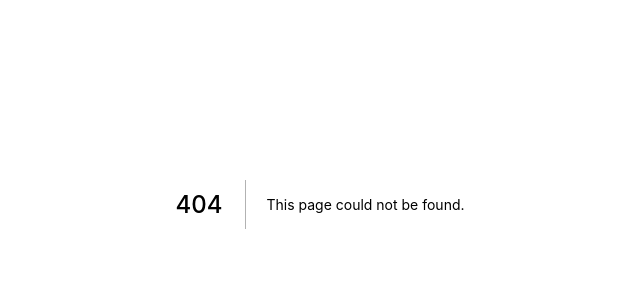
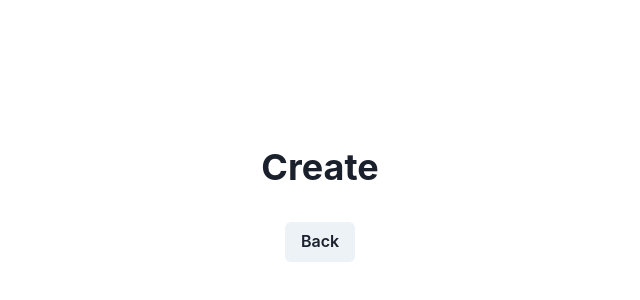
Before and after one commit to westbrookdaniel/classroom-games, a Next.js app: page /create in a window 1280 px wide. Before the commit this address had no page. Shown: the part 196-496 px from the top of the page, without its empty margins (320-960 px from the left). Built offline with nearby package versions, Linux system fonts and the light colour scheme.

Commit message:
Add create page

```diff
--- /dev/null
+++ b/pages/create.tsx
@@ -0,0 +1,34 @@
+import * as React from 'react'
+import Link from 'next/link'
+import { Button, Heading, Stack, VStack } from '@chakra-ui/react'
+import type { NextPage } from 'next'
+import Head from 'next/head'
+
+const Create: NextPage = () => {
+    return (
+        <Stack
+            minH="100vh"
+            minW="100vw"
+            alignItems="center"
+            justifyContent="center"
+            p={6}
+        >
+            <Head>
+                <title>Create - Paragraph Game</title>
+                <meta
+                    name="description"
+                    content="A fun game for the classroom"
+                />
+                <link rel="icon" href="/favicon.ico" />
+            </Head>
+            <VStack spacing={8}>
+                <Heading>Create</Heading>
+                <Link href="/">
+                    <Button>Back</Button>
+                </Link>
+            </VStack>
+        </Stack>
+    )
+}
+
+export default Create
```
Also changed, not shown: components/ParagraphGame.tsx (added, +49 -0 lines), pages/index.tsx (+14 -44 lines).
